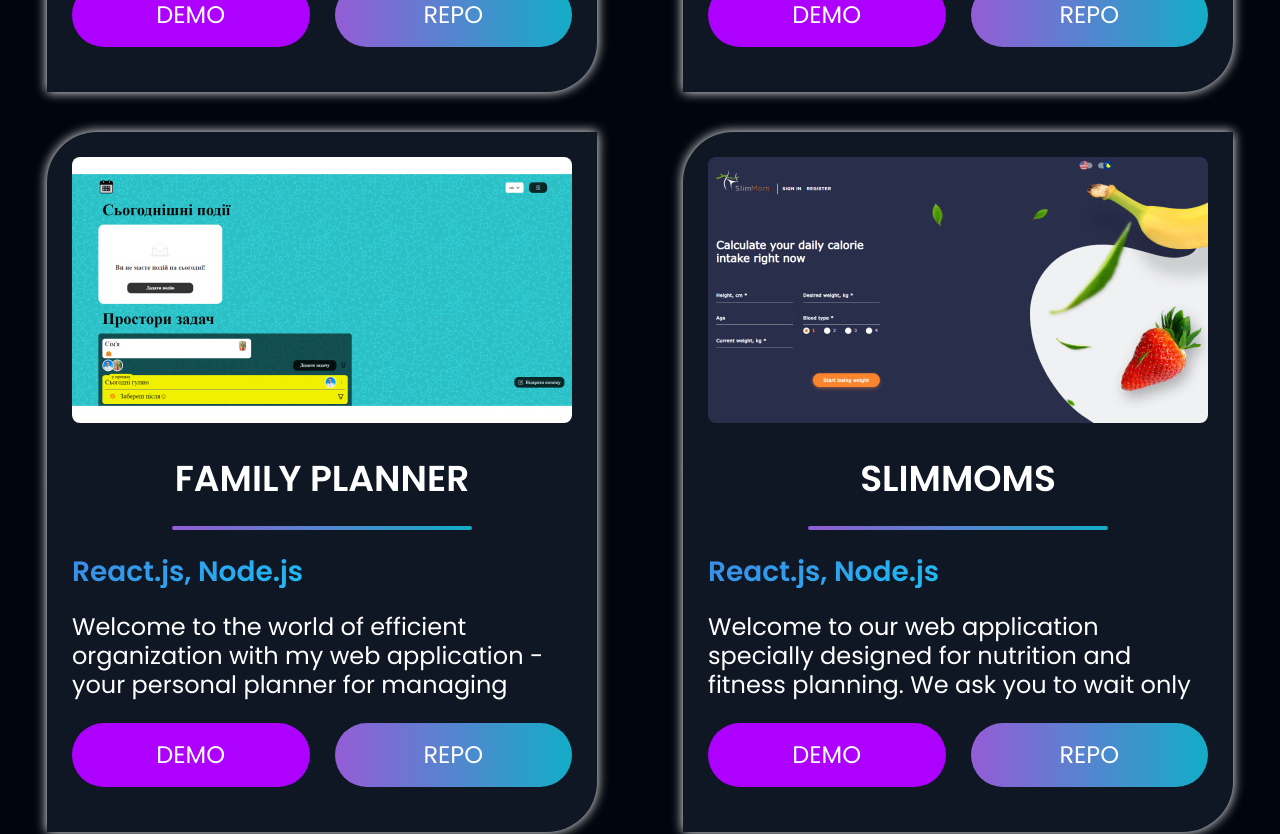
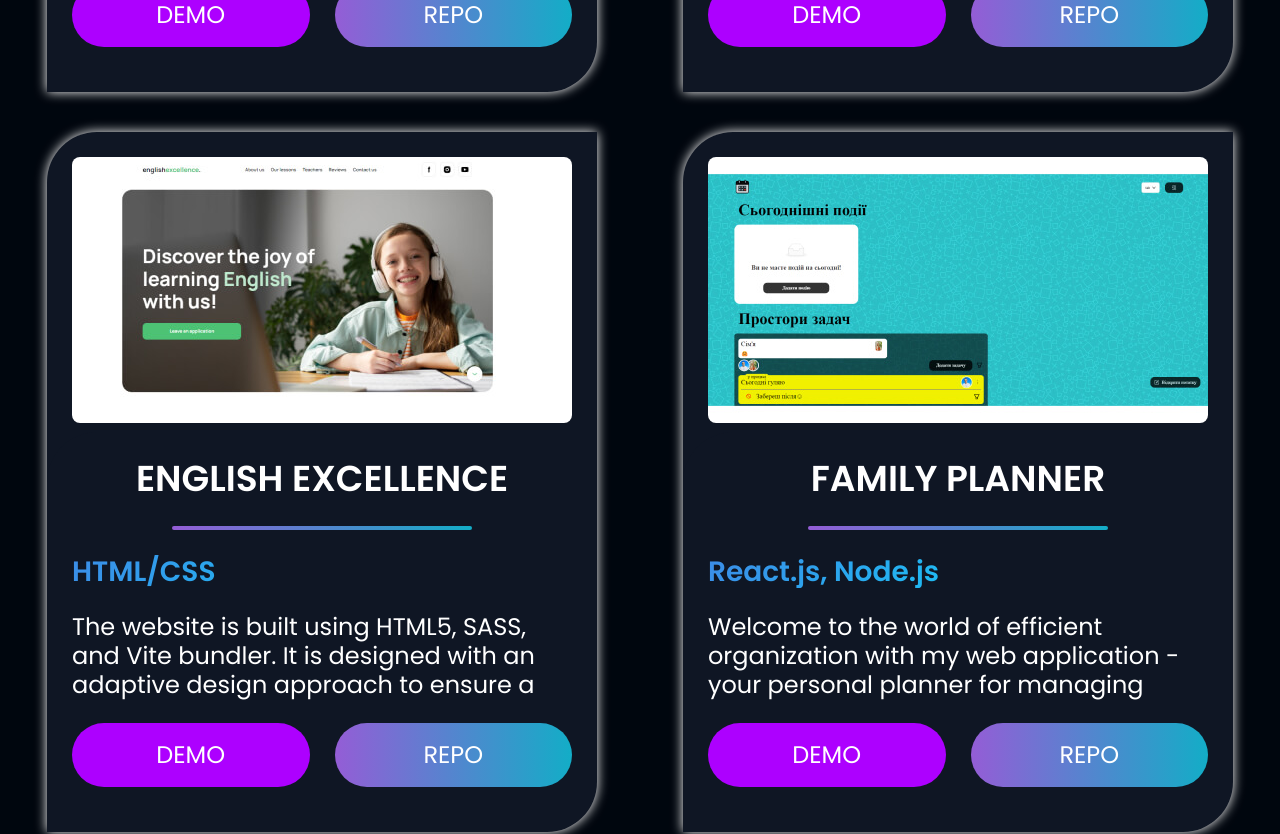
Before and after one commit to dimatytenko/portfolio, a Next.js app: page /en/projects in a window 1280 px wide. Shown: the part 820-1654 px from the top of the page. Built offline with nearby package versions, Linux system fonts and the light colour scheme.

Commit message:
add project from learning

```diff
--- a/dictionaries/en.json
+++ b/dictionaries/en.json
@@ -12,7 +12,7 @@
     "services": "services"
   },
   "footer": {
-    "call": "call me",
+    "call": "call",
     "telegram": "telegram",
     "email": "email"
   },
--- a/public/data/projects.ts
+++ b/public/data/projects.ts
@@ -17,6 +17,7 @@ export const projects = [
     linkGithub: 'https://github.com/dimatytenko/portfolio',
     linkDemo: 'https://web-developer-sumy-portfolio.vercel.app/',
   },
+
   {
     imgSrc: '/img/projects/gallery.jpg',
     title: 'gallery',
@@ -36,6 +37,21 @@ export const projects = [
     ],
     linkGithub: 'https://github.com/dimatytenko/gallery',
     linkDemo: 'https://gallery-arounda.netlify.app/',
+  },
+  {
+    imgSrc: '/img/projects/english-excellence.jpg',
+    title: 'English excellence',
+    description: {
+      en: 'The website is built using HTML5, SASS, and Vite bundler. It is designed with an adaptive design approach to ensure a seamless experience across different devices. My section is Leave an application.',
+      uk: 'Веб-сайт створено за допомогою HTML5, SASS і Vite bundler. Він розроблений з адаптивним підходом до дизайну, щоб забезпечити безперебійну роботу на різних пристроях.',
+    },
+    technology: 'HTML/CSS',
+    technologies: ['HTML5', 'CSS', 'Vite', 'Adaptive design'],
+    linkGithub: 'https://github.com/dimatytenko/english-excellence',
+    linkDemo: 'https://tkachenkokaterina.github.io/english-excellence/',
+    team: true,
+    countTeam: 9,
+    role: 'Developer',
   },
   {
     imgSrc: '/img/projects/planner.jpg',
```
Also changed, not shown: public/img/projects/english-excellence.jpg (added).
